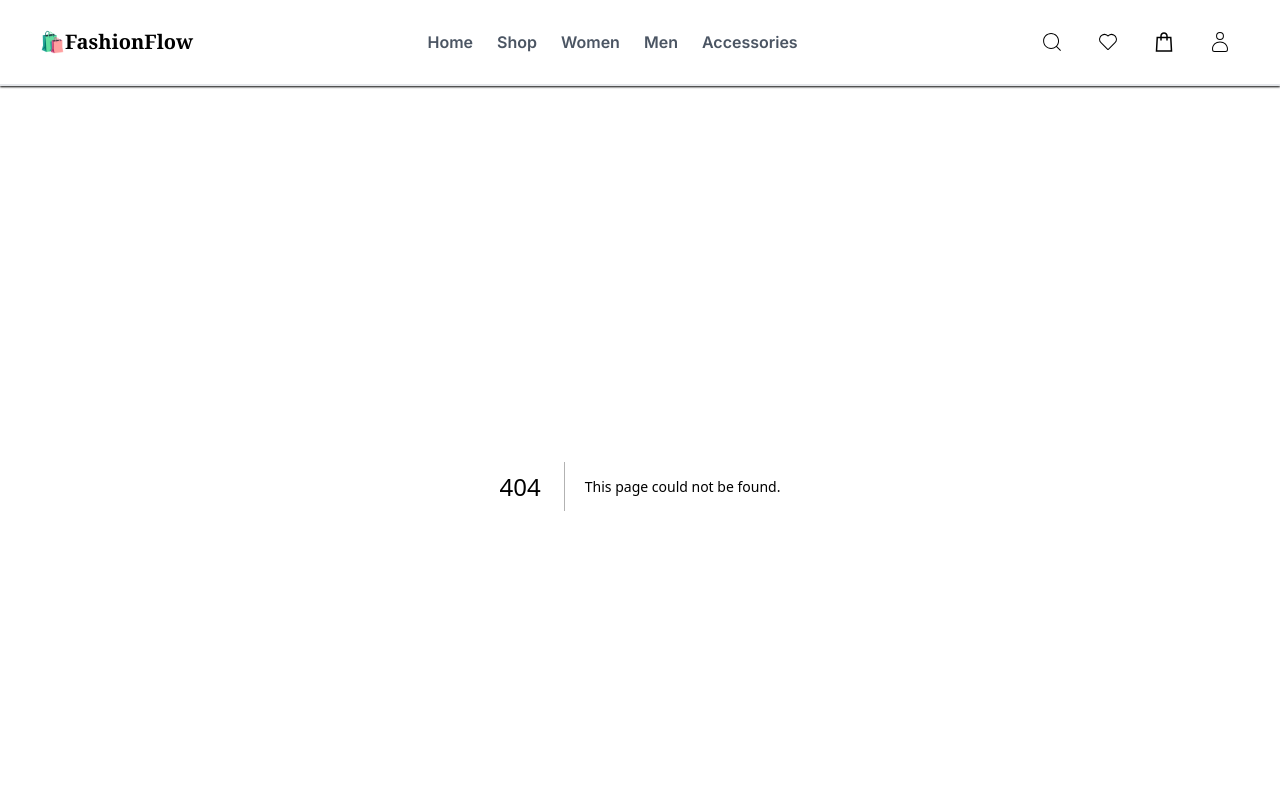
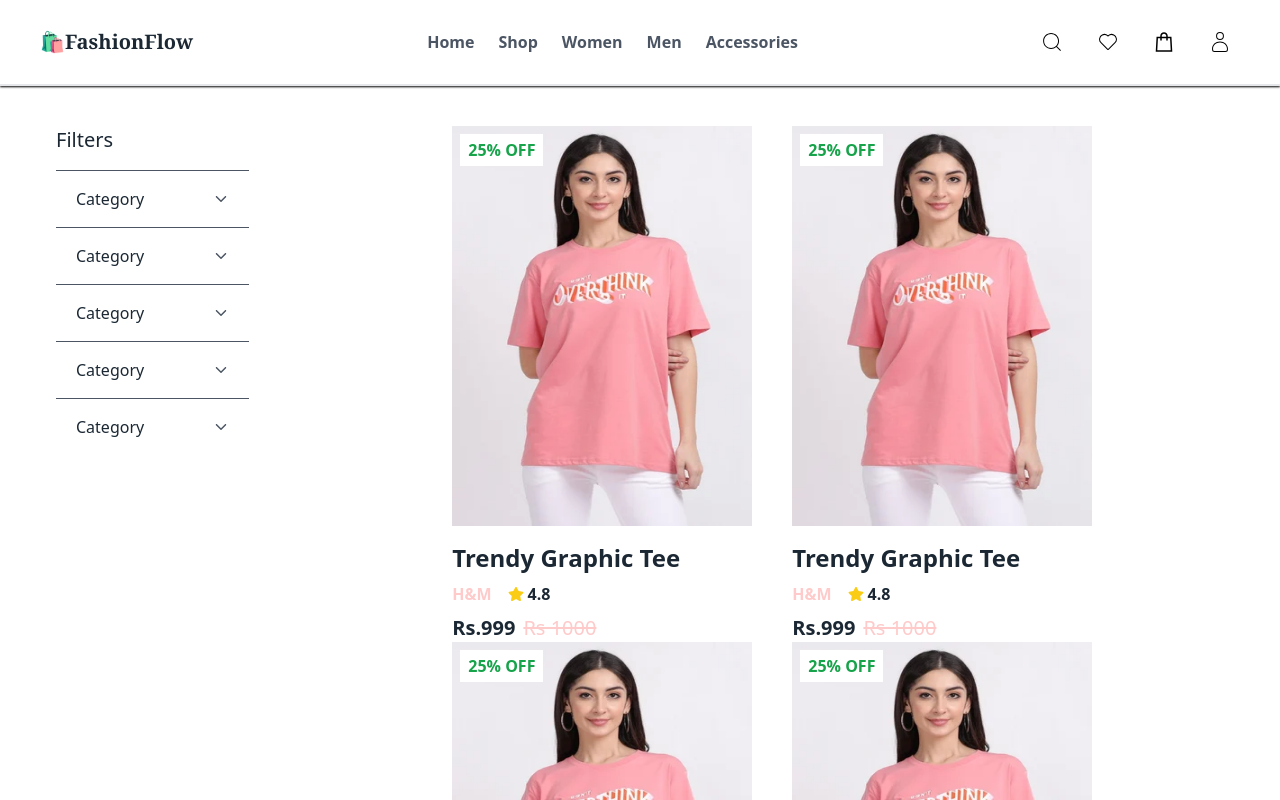
Before and after one commit to krutikajichkar/FashionFlow, a Next.js app: page /shop in a window 1280 px wide. Before the commit this address had no page. Shown: the top 800 px of the page. Built offline with nearby package versions, Linux system fonts and the light colour scheme.

Commit message:
Added Shop page

```diff
--- /dev/null
+++ b/src/components/Filters.tsx
@@ -0,0 +1,21 @@
+import React from 'react'
+import ProductAccordian from './ProductAccordian'
+
+const Filters = () => {
+  return (
+    <div className='px-4 w-full'>
+        <h1 className='pb-4 text-xl font-medium'>Filters</h1>
+        <div>
+            {
+                Array(5).fill(undefined).map((acc , i) => {
+                    return (
+                        <ProductAccordian key={i+1} />
+                    )
+                })
+            }
+        </div>
+    </div>
+  )
+}
+
+export default Filters
--- /dev/null
+++ b/src/components/ProductAccordian.tsx
@@ -0,0 +1,32 @@
+import { IoIosArrowDown , IoIosArrowUp} from "react-icons/io";
+import React , {useState} from 'react'
+
+const ProductAccordian = () => {
+    const [show, setShow] = useState<boolean>(false)
+
+    const handleShowToggle = () => {
+        setShow(!show)
+    }
+  return (
+    <div className='border-t border-secondary cursor-pointer py-2 px-3 w-full' onClick={() => handleShowToggle()}>
+        <div className="flex justify-between items-center p-2">
+            <span className="font-medium">Category</span>
+            <span>
+                {
+                    show? <IoIosArrowUp className='text-secondary' /> : <IoIosArrowDown className='text-secondary' />
+                }
+            </span>
+        </div>
+
+       { show && <ul className="p-2">
+            <li>Jacket</li>
+            <li>T-shirt</li>
+            <li>Jeans</li>
+            <li>Panty</li>
+            <li>see All</li>
+        </ul>}
+    </div>
+  )
+}
+
+export default ProductAccordian
--- /dev/null
+++ b/src/pages/shop/index.tsx
@@ -0,0 +1,30 @@
+import React from "react";
+import Layout from "@/components/Layout";
+import Filters from "@/components/Filters";
+import RelatedProductsCard from "@/components/RelatedProductsCard";
+const index = () => {
+  return (
+    <Layout>
+      <div className="lg:px-15 px-10 py-10 ">
+        {/* <div>BreadCrumbs</div> */}
+
+        <div className="flex gap-x-10">
+          <div className="w-[40%]">
+            <Filters />
+          </div>
+          <div className="flex gap-x-10 flex-wrap justify-center">
+            {
+                Array(6).fill(undefined).map((prod , i) => {
+                    return(
+                        <RelatedProductsCard key={i+1}/>
+                    )
+                })
+            }
+          </div>
+        </div>
+      </div>
+    </Layout>
+  );
+};
+
+export default index;
```
